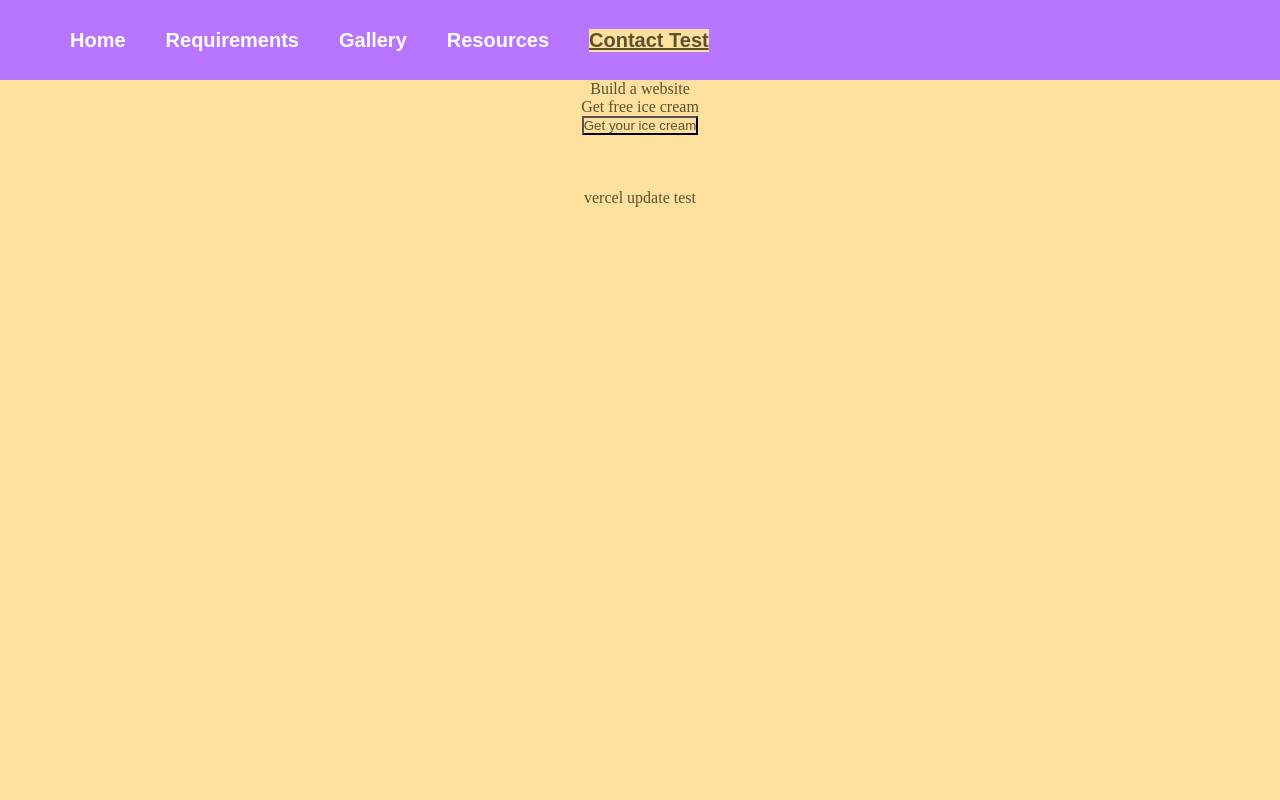
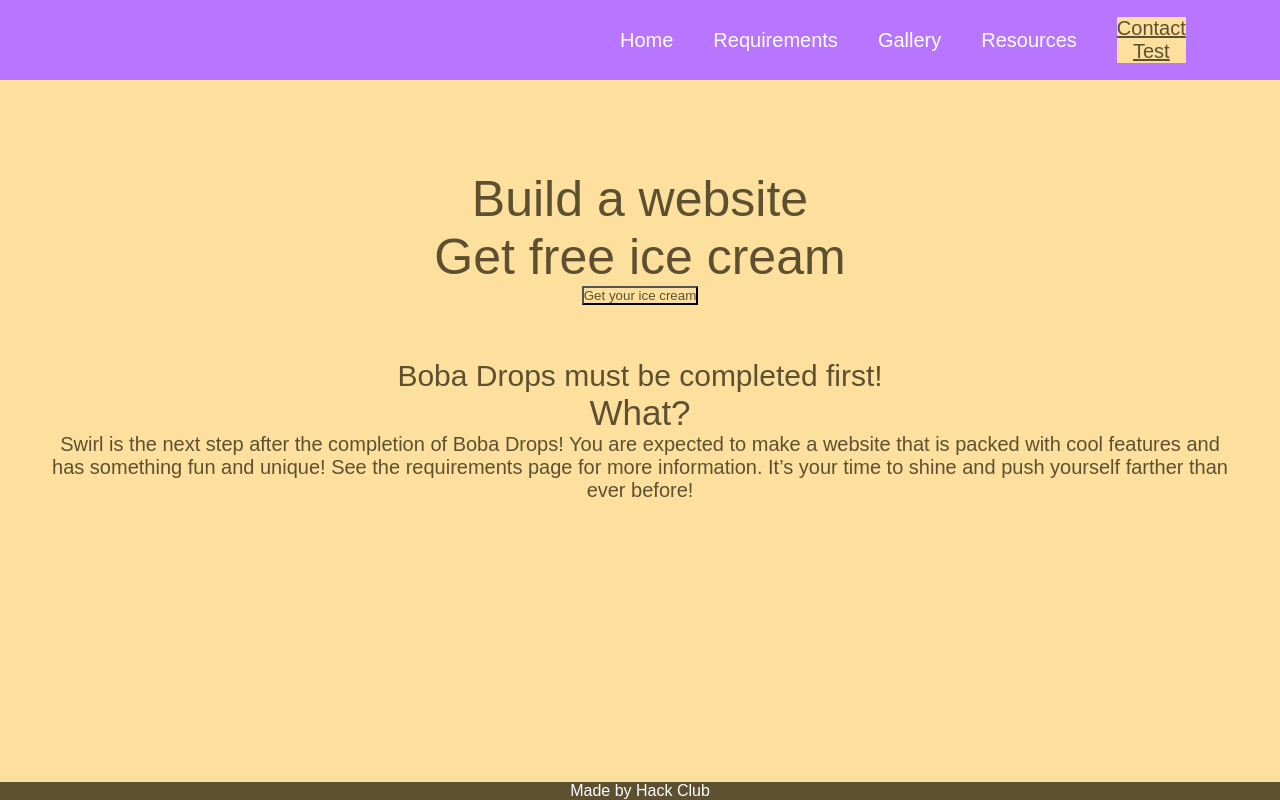
Before and after one commit to Bluelightning26/Swirl, a website: page index.html in a window 1280 px wide. Drawn offline with Linux system fonts and the light colour scheme; a web font is replaced by a local one.

Commit message:
tuesday morning

```diff
--- a/index.html
+++ b/index.html
@@ -34,16 +34,39 @@
       <li class="navbar__btn">
         <a href="mailto:help@dhyans.xyz" class="button">Contact Test</a>
       </li>
+
     </ul>
   </div>
 </nav>
 
 <center>
+  <br><br><br><br><br>
+  <h1>
   Build a website<br>
   Get free ice cream<br>
+  </h1>
 
   <button>Get your ice cream</button><br><br><br><br>
-  vercel update test
+
+
+  <h3>
+    Boba Drops must be completed first!
+  </h3>
+
+  <h2>
+    What?
+  </h2>
+  <p>
+    Swirl is the next step after the completion of Boba Drops! You are expected to make a website that is packed with cool features and has something fun and unique! See the requirements page for more information.
+    It’s your time to shine and push yourself farther than ever before!
+
+  </p>
+
 </center>
+
+
+<footer>
+  Made by Hack Club
+</footer>
 </body>
 </html>
--- a/styles.css
+++ b/styles.css
@@ -1,11 +1,14 @@
 
 
 *
-{background-color: #FDE09D;
-        box-sizing: border-box;
-        margin: 0;
-        padding: 0;
-        color: #5D5031;
+{
+    background-color: #FDE09D;
+    box-sizing: border-box;
+    color: #5D5031;
+    margin: 0;
+    padding: 0;
+    font-family: "Preahvihear", sans-serif;
+    font-weight: 400;
 }
 
 .preahvihear-regular {
@@ -18,6 +21,8 @@
 Navbar code based from: dhyans.xyz -(modified)
 */
 .navbar {
+    padding: 0;
+    margin: 0;
     background-color: #B875FF;
     height: 80px;
     display: flex;
@@ -40,20 +45,24 @@ Navbar code based from: dhyans.xyz -(modified)
     width: 100%;
     max-width: 5000px;
     margin: 0 auto;
-    padding: 0 50px;
+    padding: 0 600px;
 }
 
 .navbar__menu{
+    padding: 0;
     background-color: #B875FF;
     display: flex;
     align-items: center;
     list-style: none;
     text-align: center;
+    margin: 0;
 }
 
 .navbar__item {
+    padding: 0;
     background-color: #B875FF;
     height: 80px;
+    margin: 0;
 }
 
 .navbar__links{
@@ -65,6 +74,7 @@ Navbar code based from: dhyans.xyz -(modified)
     text-decoration: none;
     padding: 0 20px;
     height: 100%;
+
 }
 
 .navbar__btn {
@@ -72,6 +82,41 @@ Navbar code based from: dhyans.xyz -(modified)
     display: flex;
     justify-content: center;
     align-items: center;
+    color: white;
+    cursor: ew-resize;
+    text-decoration: none;
     padding: 0 20px;
     width: 100%;
 }
+
+h, h1, h2, h3, h4, h5, h6, p, footer {
+padding-left: 50px;
+padding-right: 50px;
+}
+
+h1{
+    font-size: 50px;
+}
+
+h2{
+    font-size: 35px;
+}
+
+h3{
+    font-size: 30px;
+}
+
+p {
+    font-size: 20px;
+}
+
+footer{
+    background-color: #5D5031;
+    color: #ffffff;
+    justify-content: center;
+    align-items: center;
+    display: flex;
+    width: 100%;
+    position: absolute;
+    bottom: 0;
+}
```
